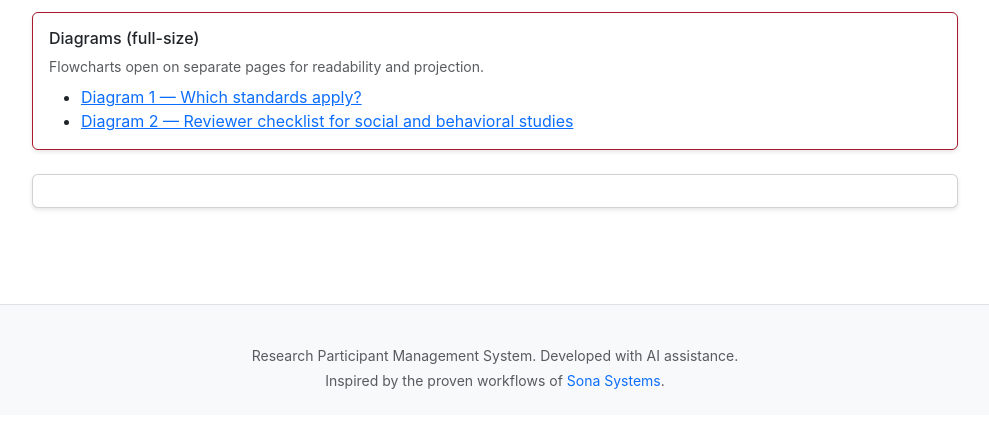
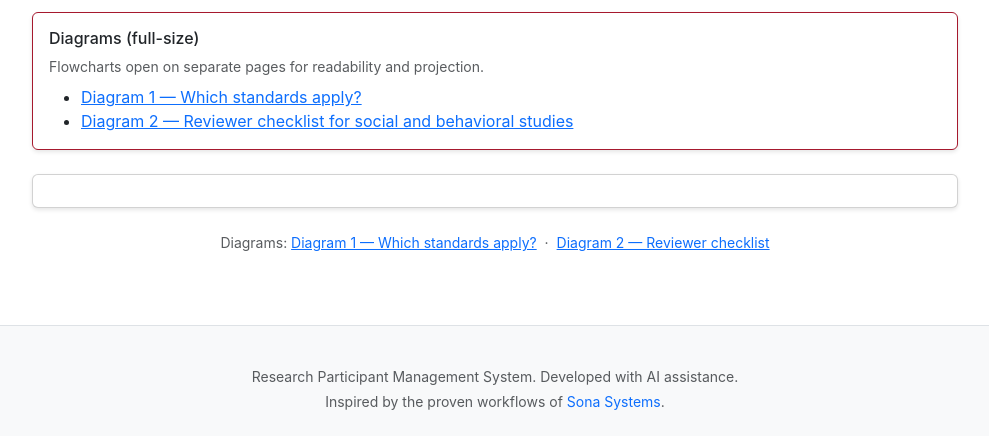
Before and after one commit to chriscastille6/SONA-System, a Django app: template templates/studies/social_science_irb_standards.html in a window 1280 px wide. Shown: the part 398-834 px from the top of the page, without its empty margins (145-1134 px from the left). Before the commit the page ends 787 px from the top, so only its background shows below. Run offline with Django 5.2, Linux system fonts and the light colour scheme; the template is opened without the code that fills it, so the values that code supplies are empty; some libraries are stand-ins or nearby versions.

Commit message:
IRB standards page: add bottom quick links to diagram 1 and 2.
Made-with: Cursor

```diff
--- a/templates/studies/social_science_irb_standards.html
+++ b/templates/studies/social_science_irb_standards.html
@@ -42,6 +42,13 @@
                 {{ standards_html|safe }}
             </div>
         </div>
+
+        <p class="text-center small mb-0">
+            <span class="text-muted">Diagrams:</span>
+            <a href="{% url 'studies:social_science_irb_diagram_1' %}">Diagram 1 — Which standards apply?</a>
+            <span class="text-muted mx-1">·</span>
+            <a href="{% url 'studies:social_science_irb_diagram_2' %}">Diagram 2 — Reviewer checklist</a>
+        </p>
     </div>
 </div>
 {% endblock %}
```
